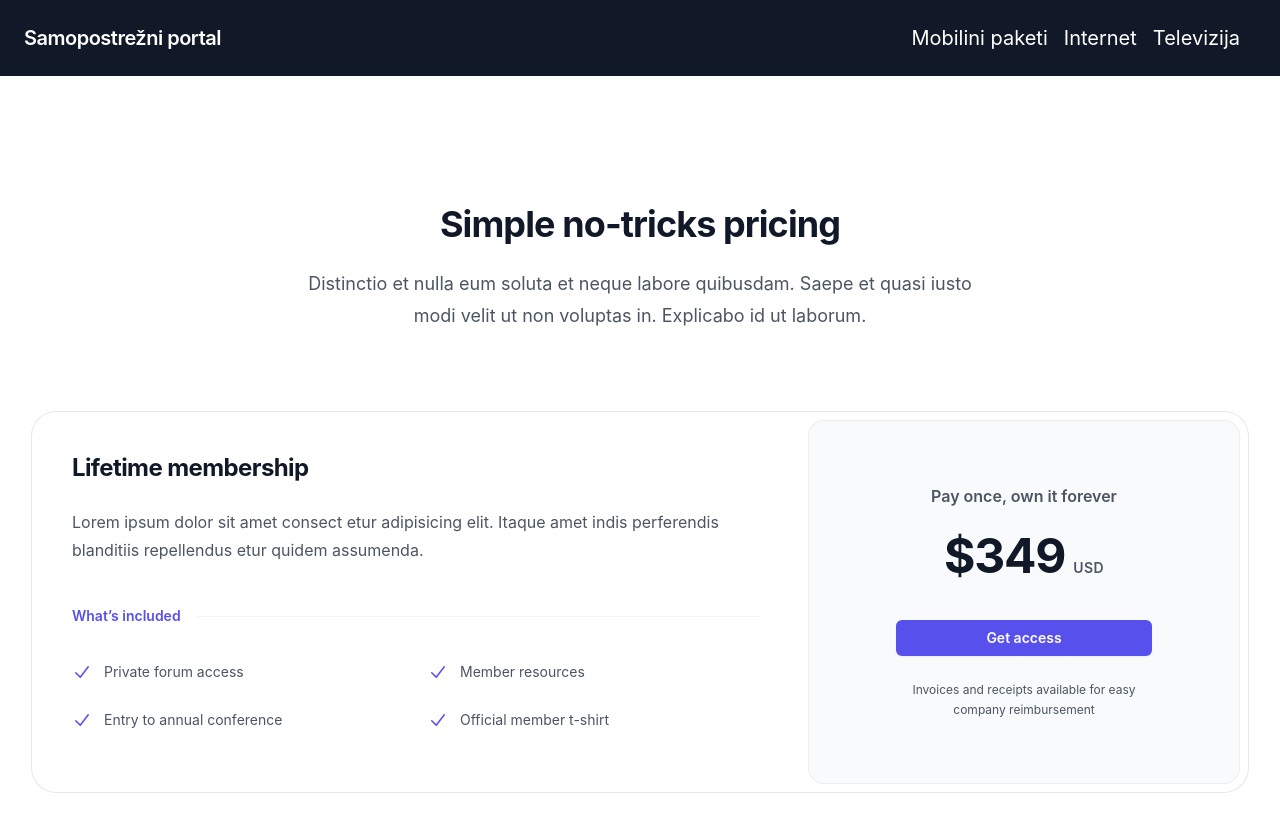
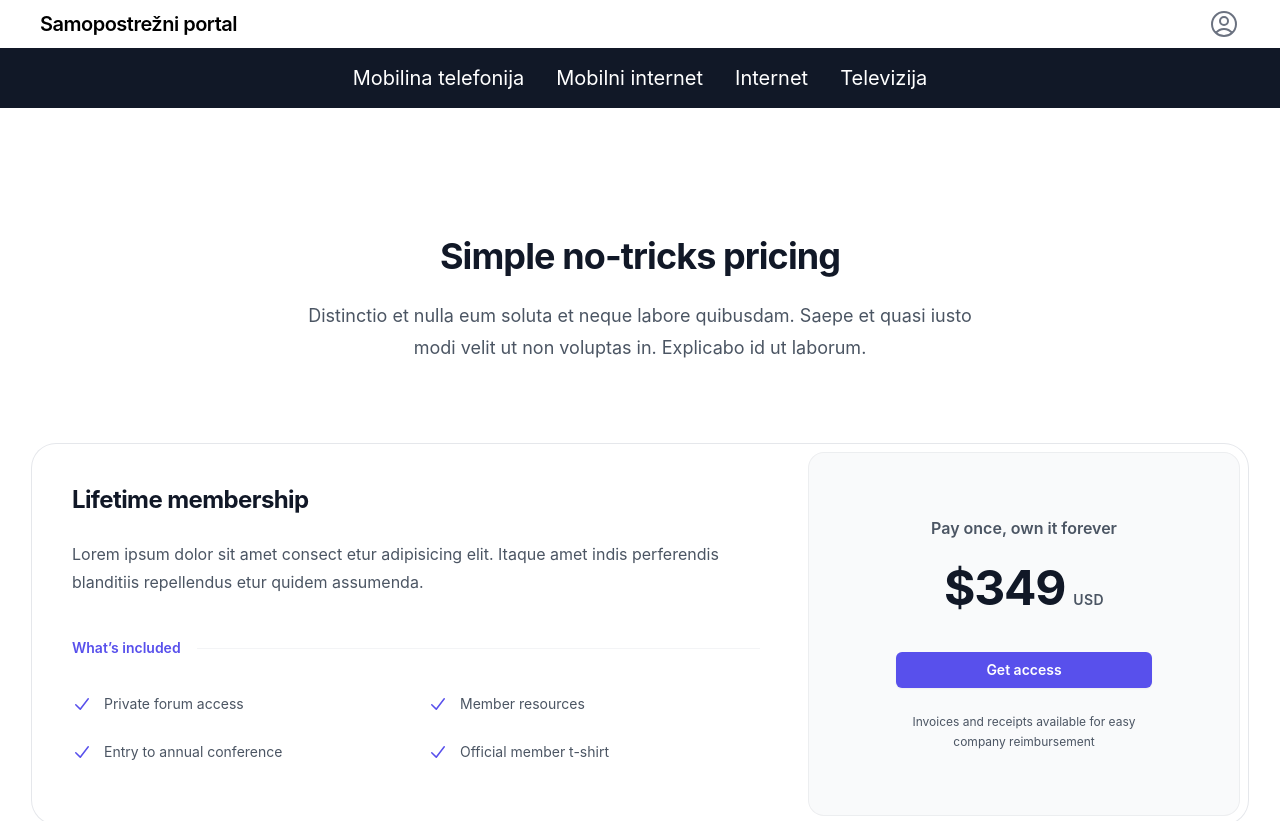
Before and after one commit to FrostyKitten02/bintegra-frontend, a React (Create React App) app in the folder app/: page / in a window 1280 px wide. Shown: the top 821 px of the page. Built offline with nearby package versions, Linux system fonts and the light colour scheme.

Commit message:
#3 EDITED navigation

```diff
--- a/app/src/template/NavigationBar.tsx
+++ b/app/src/template/NavigationBar.tsx
@@ -5,7 +5,7 @@ const NavItem = ({name, path}:{name: string, path: string}) => {
   const navigate = useNavigate();
 
   return (
-      <a className="block mt-4 lg:inline-block text-xl lg:mt-0 text-white hover:text-gray-400 hover:text-gray-400 mr-4 hover:cursor-pointer"
+      <a className="hover:bg-white py-4 px-4 transition ease-in-out hover:scale-110 duration-200 block lg:inline-block text-xl text-white hover:text-gray-900 hover:cursor-pointer"
            aria-current="page"
            onClick={()=>{navigate(path)}}
         >
@@ -17,16 +17,11 @@ const NavItem = ({name, path}:{name: string, path: string}) => {
 export default function NavigationBar() {
     const navigate = useNavigate();
     return(
-        <nav className="flex items-center justify-between flex-wrap bg-gray-900 p-6">
-            <div className="flex items-center flex-grow text-white mr-6 hover:cursor-pointer">
-                <a
-                    className="font-semibold text-xl tracking-tight hover:text-gray-400"
-                    onClick={()=>{navigate(Paths.HOME)}}
-                >Samopostrežni portal</a>
-            </div>
+        <nav className="flex items-center sticky top-0 justify-center flex-wrap bg-gray-900">
             <div className="w-full block lg:flex lg:items-center lg:w-auto">
                 <div className="text-sm lg:flex-grow">
-                    <NavItem name="Mobilini paketi" path={Paths.MOBILE_PLANS}/>
+                    <NavItem name={"Mobilina telefonija"} path={Paths.MOBILE_PLANS}/>
+                    <NavItem name={"Mobilni internet"} path={Paths.MOBILE_INTERNET_PLANS}/>
                     <NavItem name={"Internet"} path={Paths.INTERNET_PLANS} />
                     <NavItem name={"Televizija"} path={Paths.TV_PLANS} />
                 </div>
--- a/app/src/template/TemplatePage.tsx
+++ b/app/src/template/TemplatePage.tsx
@@ -7,8 +7,8 @@ export default function TemplatePage() {
 
     return (
         <div className="flex flex-col">
+            <UserNavBar />
             <NavigationBar />
-            {/*<UserNavBar />*/}
             <Outlet />
             <AppFooter />
         </ div>
--- /dev/null
+++ b/app/src/template/UserDropdown.tsx
@@ -0,0 +1,36 @@
+import {UserCircleIcon} from "@heroicons/react/24/outline";
+import {Dropdown} from "flowbite-react";
+
+
+export default function UserDropdown() {
+    return (
+        <Dropdown
+            label={
+                <UserCircleIcon className="transition ease-in-out hover:scale-110 duration-300 h-8 w-8 text-gray-500"/>
+            }
+            arrowIcon={false}
+            inline={true}
+        >
+            <Dropdown.Header>
+                <span className="block text-sm">
+                    Bonnie Green
+                </span>
+                <span className="block truncate text-sm font-medium">
+                    name@flowbite.com
+                </span>
+            </Dropdown.Header>
+            <Dropdown.Item>
+                Dashboard
+            </Dropdown.Item>
+            <Dropdown.Item>
+                Settings
+            </Dropdown.Item>
+            <Dropdown.Item>
+                Earnings
+            </Dropdown.Item>
+            <Dropdown.Divider/>
+            <Dropdown.Item>
+                Sign out
+            </Dropdown.Item>
+        </Dropdown>)
+}
--- a/app/src/template/UserNavBar.tsx
+++ b/app/src/template/UserNavBar.tsx
@@ -1,48 +1,23 @@
-import {UserCircleIcon} from "@heroicons/react/24/outline";
-import {Avatar, Dropdown} from "flowbite-react";
 
-
-  /*  <UserCircleIcon className="h-6 w-6 text-gray-500"/>
-
-   */
+import Paths from "../Paths";
+import {useNavigate} from "react-router-dom";
+import UserDropdown from "./UserDropdown";
 
 
 export default function UserNavBar() {
+    const navigate = useNavigate();
     return (
-        <nav className="flex items-center justify-between flex-wrap bg-white px-4 py-4">
-            <div className="flex items-center pb-6 flex-grow bg-white text-black">
+        <nav className="flex items-center justify-between flex-wrap bg-white py-2 px-10">
+            <div className="flex items-center flex-grow bg-white text-black">
+                <a
+                    className="transition ease-in-out hover:scale-105 duration-200 font-semibold text-xl tracking-tight hover:cursor-pointer"
+                    onClick={()=>{navigate(Paths.HOME)}}
+                >Samopostrežni portal</a>
             </div>
-            <div className="block flex-shrink-0 lg:flex lg:items-center sm:flex sm:items-center">
-                <div className="text-sm lg:flex-grow">
-                    <Dropdown
-                        label={<UserCircleIcon className="h-9 w-9 text-gray-500"/>}
-                        arrowIcon={false}
-                        inline={true}
-                    >
-                        <Dropdown.Header>
-                            <span className="block text-sm">
-                                Bonnie Green
-                            </span>
-                            <span className="block truncate text-sm font-medium">
-                                name@flowbite.com
-                            </span>
-                        </Dropdown.Header>
-                        <Dropdown.Item>
-                            Dashboard
-                        </Dropdown.Item>
-                        <Dropdown.Item>
-                            Settings
-                        </Dropdown.Item>
-                        <Dropdown.Item>
-                            Earnings
-                        </Dropdown.Item>
-                        <Dropdown.Divider />
-                        <Dropdown.Item>
-                            Sign out
-                        </Dropdown.Item>
-                    </Dropdown>
+            <div className="block flex-shrink-0 justify-center sm:flex sm:items-center">
+                <div className="flex text-sm">
+                    <UserDropdown />
                 </div>
-
             </div>
         </nav>
 
```
